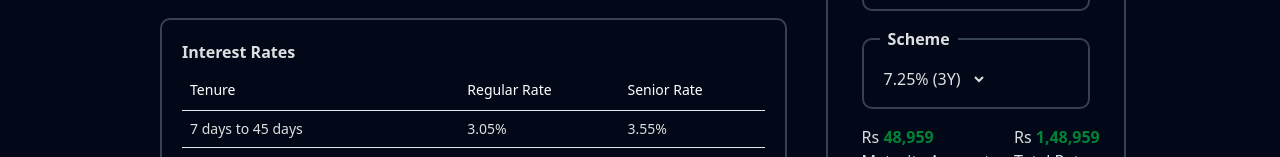
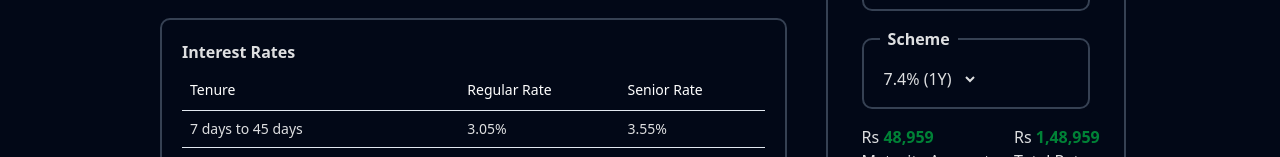
Before and after one commit to varun4sid/seo-landing, a React (Vite) app: page / in a window 1280 px wide. Shown: the part 301-458 px from the top of the page. Built offline with nearby package versions, Linux system fonts and the light colour scheme.

Commit message:
Update Suryoday scheme details

```diff
--- a/src/components/Content/StickyCalculator/SelectScheme.tsx
+++ b/src/components/Content/StickyCalculator/SelectScheme.tsx
@@ -21,7 +21,7 @@ function SelectScheme({ setScheme }: schemeState) {
                     {suryoday.schemes.map((scheme) => (
                         <option
                             value={scheme.tenure}
-                        >{`${scheme.rate}% (${scheme.tenure}Y)`}</option>
+                        >{`${scheme.rate.regular}% (${scheme.tenure}Y)`}</option>
                     ))}
                 </select>
             </fieldset>
--- a/src/components/Content/StickyCalculator/StickyCalculator.tsx
+++ b/src/components/Content/StickyCalculator/StickyCalculator.tsx
@@ -11,7 +11,7 @@ function StickyCalculator() {
     const select = suryoday.schemes.filter(
         (object) => object.tenure === scheme
     )[0];
-    const returns = getReturns(amount, select.rate, select.tenure);
+    const returns = getReturns(amount, select.rate.regular, select.tenure);
 
     return (
         <div className="sticky-calculator content-sub mt-3">
--- a/src/constants/db.ts
+++ b/src/constants/db.ts
@@ -1,9 +1,36 @@
+//prettier-ignore
 const suryoday = {
     schemes: [
-        { rate: 7.25, tenure: 3 },
-        { rate: 8.05, tenure: 5 },
-        { rate: 7.25, tenure: 10 },
+        {
+            tenure: 1,
+            rate: {
+                regular: 7.40,
+                senior: 7.60,
+            },
+        },
+        {
+            tenure: 2,
+            rate: {
+                regular: 7.25,
+                senior: 7.45,
+            },
+        },
+        {
+            tenure: 3,
+            rate: {
+                regular: 7.25,
+                senior: 7.45,
+            },
+        },
+        {
+            tenure: 5,
+            rate: {
+                regular: 8.05,
+                senior: 8.10,
+            },
+        },
     ],
+    lastUpdated: "08 Oct, 2025",
 };
 
 //prettier-ignore
@@ -71,7 +98,7 @@ const sbi = {
                 regular: 6.60,
                 senior: 7.10,
             },
-        }
+        },
     ],
     lastUpdated: "15 Jul, 2025",
 };
```
